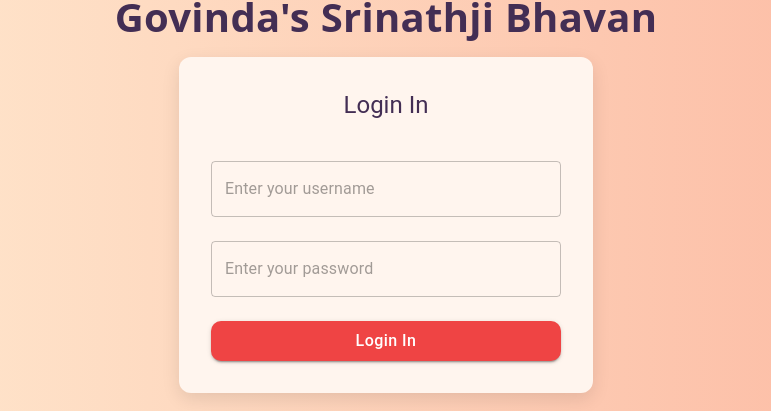
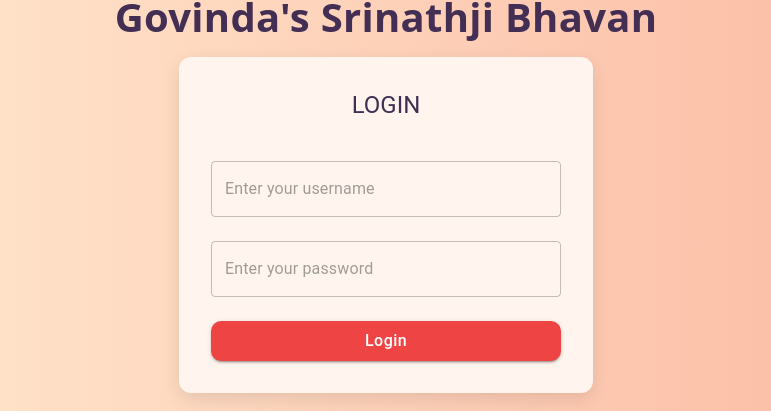
Before and after one commit to vridhi-02/Maintenance-Record-System, a React (Vite) app in the folder Maintenance/: page /login in a window 1280 px wide. Shown: the part 268-679 px from the top of the page, without its empty margins (254-1025 px from the left). Built offline with nearby package versions, Linux system fonts and the light colour scheme.

Commit message:
Update Login.jsx

```diff
--- a/Maintenance/src/pages/Login.jsx
+++ b/Maintenance/src/pages/Login.jsx
@@ -94,7 +94,7 @@ function Login() {
           variant="h5"
           sx={{ textAlign: 'center', mb: 3, color: '#432E54' }}
         >
-          Login In
+          LOGIN
         </Typography>
 
         <TextField
@@ -140,7 +140,7 @@ function Login() {
             },
           }}
         >
-          Login In
+          Login
         </Button>
       </Paper>
     </Box>
```
